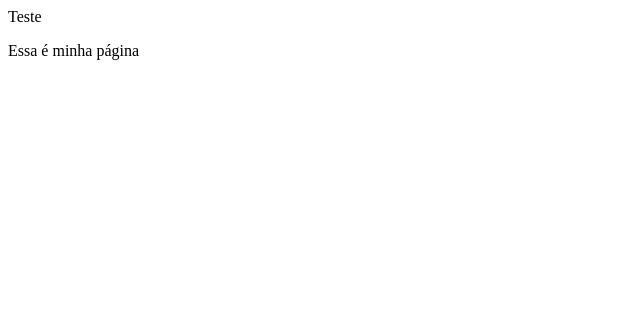
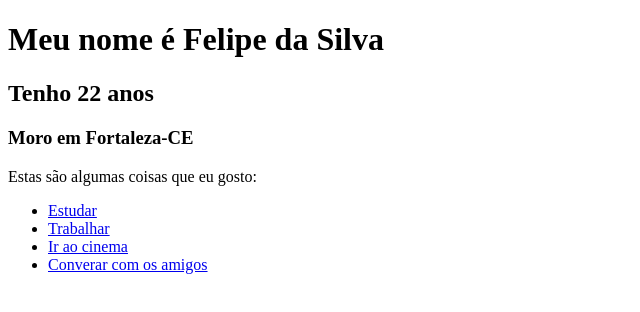
Before and after one commit to ferrazdev/mach1aulas, a plain HTML site: page index.html in a window 1280 px wide. Shown: the whole page, without its empty margins (0-640 px from the left). Drawn offline with Linux system fonts and the light colour scheme.

Commit message:
modidicação de aula

```diff
--- a/index.html
+++ b/index.html
@@ -4,12 +4,35 @@
   <meta charset="UTF-8">
   <meta http-equiv="X-UA-Compatible" content="IE=edge">
   <meta name="viewport" content="width=device-width, initial-scale=1.0">
-  <title>Iratan Ferraz</title>
+  <title>Exercicio Aula 01</title>
 </head>
 <body>
-     Teste
-<p>Essa é minha página</p>
- <video></video>
+
+    <h1>Meu nome é Felipe da Silva</h1>
+
+    <h2>Tenho 22 anos</h2>
+
+    <h3>Moro em Fortaleza-CE</h3>
+
+    <p>Estas são algumas coisas que eu gosto:</p>
+
+    <ul>
+
+      <li>
+        <a href="https://br.depositphotos.com/315117966/stock-photo-woman-headphones-writing-studying-online.html">Estudar</a>
+      </li>
+
+      <li>
+        <a href="https://br.depositphotos.com/315117966/stock-photo-woman-headphones-writing-studying-online.html">Trabalhar</a>
+      </li>
+
+      <li>
+        <a href="https://br.depositphotos.com/29068401/stock-photo-young-man-with-click.html">Ir ao cinema</a>
+      </li>
+
+      <li>
+        <a href="https://st.depositphotos.com/1518767/2309/i/600/depositphotos_23098652-stock-photo-sitting-around-table-drinking-coffee.jpg">Converar com os amigos</a>
+      </li>
 
 </body>
 </html>
```
